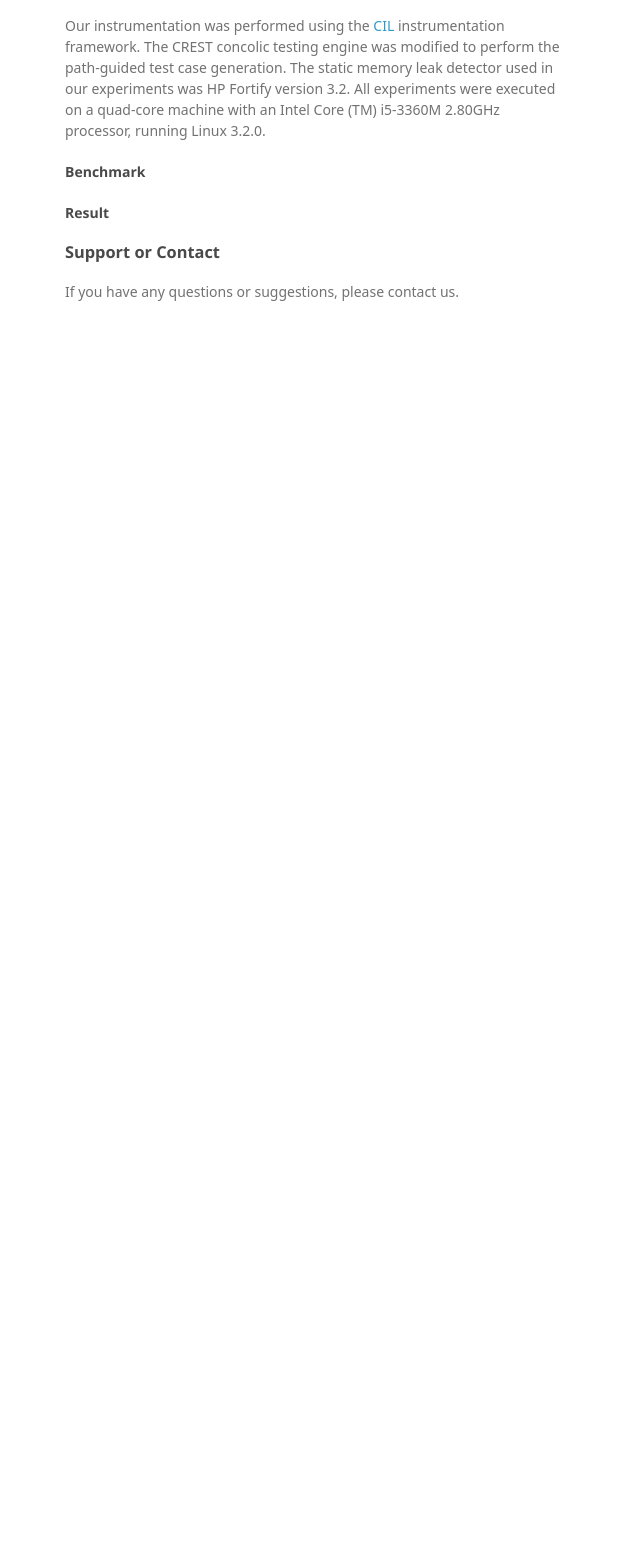
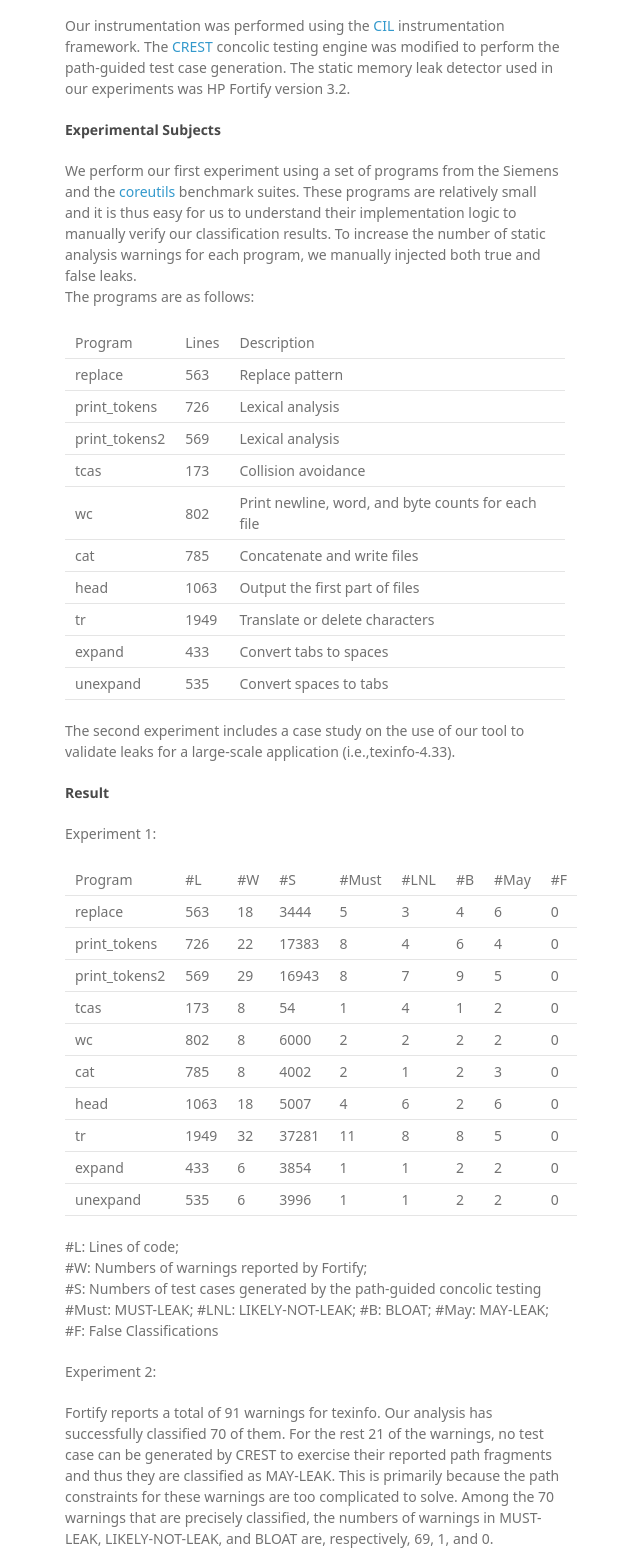
Before and after one commit to hpplinux/memleak, a plain HTML site: page index.html in a window 1280 px wide. Shown: the part 782-2334 px from the top of the page, without its empty margins (505-1145 px from the left). Before the commit the page ends 1154 px from the top, so only its background shows below. Drawn offline with Linux system fonts and the light colour scheme; a web font is replaced by a local one.

Commit message:
gh-pages

```diff
--- a/index.html
+++ b/index.html
@@ -45,13 +45,45 @@
 <h3>
 <a id="experiment" class="anchor" href="#experiment" aria-hidden="true"><span class="octicon octicon-link"></span></a>Experiment</h3>
 
-<p>Our instrumentation was performed using the <a href="http://sourceforge.net/projects/cil/">CIL</a> instrumentation framework. The CREST concolic testing engine was modified to perform the path-guided test case generation. The static memory leak detector used in our experiments was HP Fortify version 3.2. All experiments were executed on a quad-core machine with an Intel Core (TM) i5-3360M 2.80GHz processor, running Linux 3.2.0.</p>
+<p>Our instrumentation was performed using the <a href="http://sourceforge.net/projects/cil/">CIL</a> instrumentation framework. The <a href="https://github.com/jburnim/crest">CREST</a> concolic testing engine was modified to perform the path-guided test case generation. The static memory leak detector used in our experiments was HP Fortify version 3.2.</p>
 
 <h4>
-<a id="benchmark" class="anchor" href="#benchmark" aria-hidden="true"><span class="octicon octicon-link"></span></a>Benchmark</h4>
-
+<a id="Experimental Subjects" class="anchor" href="#benchmark" aria-hidden="true"><span class="octicon octicon-link"></span></a>Experimental Subjects</h4>
+<p>We perform our first experiment using a set of programs from the Siemens and the <a href="http://www.gnu.org/software/coreutils/">coreutils</a> benchmark suites. These programs are relatively small and it is thus easy for us to understand their implementation logic to manually verify our classification results. To increase the number of static analysis warnings for each program, we manually injected both true and false leaks. </br>The programs are as follows:</p>
+<table>
+<tr><td>Program</td>	<td>Lines</td>	<td>Description</td></tr>
+<tr><td>replace</td>	<td>563</td>	<td>Replace pattern</td></tr>
+<tr><td>print_tokens</td>	<td>726</td>	<td>Lexical analysis</td></tr>
+<tr><td>print_tokens2</td>	<td>569</td>	<td>Lexical analysis</td></tr>
+<tr><td>tcas</td>	<td>173</td>	<td>Collision avoidance</td></tr>
+<tr><td>wc</td>	<td>802</td>	<td>Print newline, word, and byte counts for each file</td></tr>
+<tr><td>cat</td>	<td>785</td>	<td>Concatenate and write files</td></tr>
+<tr><td>head</td>	<td>1063</td>	<td>Output the first part of files</td></tr>
+<tr><td>tr</td>	<td>1949</td>	<td>Translate or delete characters</td></tr>
+<tr><td>expand</td>	<td>433</td>	<td>Convert tabs to spaces</td></tr>
+<tr><td>unexpand</td>	<td>535</td>	<td>Convert spaces to tabs</td></tr>
+</table>
+<p>The second experiment includes a case study on the use of our tool to validate leaks for a large-scale application (i.e.,texinfo-4.33).</p>
 <h4>
 <a id="result" class="anchor" href="#result" aria-hidden="true"><span class="octicon octicon-link"></span></a>Result</h4>
+<p>Experiment 1:</p>
+<table>
+<tr><td>Program</td>	<td>#L</td>	<td>#W</td>	<td>#S</td>	<td>#Must</td>	<td>#LNL</td>	<td>#B</td>	<td>#May</td>	<td>#F</td></tr>
+<tr><td>replace</td>	<td>563</td>	<td>18</td>	<td>3444</td>	<td>5</td>	<td>3</td>	<td>4</td>	<td>6</td>	<td>0</td></tr>
+<tr><td>print_tokens</td>	<td>726</td>	<td>22</td>	<td>17383</td>	<td>8</td>	<td>4</td>	<td>6</td>	<td>4</td>	<td>0</td></tr>
+<tr><td>print_tokens2</td>	<td>569</td>	<td>29</td>	<td>16943</td>	<td>8</td>	<td>7</td>	<td>9</td>	<td>5</td>	<td>0</td></tr>
+<tr><td>tcas</td>	<td>173</td>	<td>8</td>	<td>54</td>	<td>1</td>	<td>4</td>	<td>1</td>	<td>2</td>	<td>0</td></tr>
+<tr><td>wc</td>	<td>802</td>	<td>8</td>	<td>6000</td>	<td>2</td>	<td>2</td>	<td>2</td>	<td>2</td>	<td>0</td></tr>
+<tr><td>cat</td>	<td>785</td>	<td>8</td>	<td>4002</td>	<td>2</td>	<td>1</td>	<td>2</td>	<td>3</td>	<td>0</td></tr>
+<tr><td>head</td>	<td>1063</td>	<td>18</td>	<td>5007</td>	<td>4</td>	<td>6</td>	<td>2</td>	<td>6</td>	<td>0</td></tr>
+<tr><td>tr</td>	<td>1949</td>	<td>32</td>	<td>37281</td>	<td>11</td>	<td>8</td>	<td>8</td>	<td>5</td>	<td>0</td></tr>
+<tr><td>expand</td>	<td>433</td>	<td>6</td>	<td>3854</td>	<td>1</td>	<td>1</td>	<td>2</td>	<td>2</td>	<td>0</td></tr>
+<tr><td>unexpand</td>	<td>535</td>	<td>6</td>	<td>3996</td>	<td>1</td>	<td>1</td>	<td>2</td>	<td>2</td>	<td>0</td></tr>
+</table>
+<p>#L: Lines of code; </br>#W: Numbers of warnings reported by Fortify; </br>#S: Numbers of test cases generated by the path-guided concolic testing</br>#Must: MUST-LEAK; #LNL: LIKELY-NOT-LEAK; #B: BLOAT; #May: MAY-LEAK; </br>#F: False Classifications</p>
+
+<p>Experiment 2:</p>
+<p>Fortify reports a total of 91 warnings for texinfo. Our analysis has successfully classified 70 of them. For the rest 21 of the warnings, no test case can be generated by CREST to exercise their reported path fragments and thus they are classified as MAY-LEAK. This is primarily because the path constraints for these warnings are too complicated to solve. Among the 70 warnings that are precisely classified, the numbers of warnings in MUST-LEAK, LIKELY-NOT-LEAK, and BLOAT are, respectively, 69, 1, and 0.
 
 <h3>
 <a id="support-or-contact" class="anchor" href="#support-or-contact" aria-hidden="true"><span class="octicon octicon-link"></span></a>Support or Contact</h3>
@@ -60,7 +92,6 @@
       </section>
       <footer>
         <p>This project is maintained by <a href="https://github.com/ssthappy">ssthappy</a></p>
-        <p><small>Hosted on GitHub Pages &mdash; Theme by <a href="https://github.com/orderedlist">orderedlist</a></small></p>
       </footer>
     </div>
     <script src="javascripts/scale.fix.js"></script>
```
